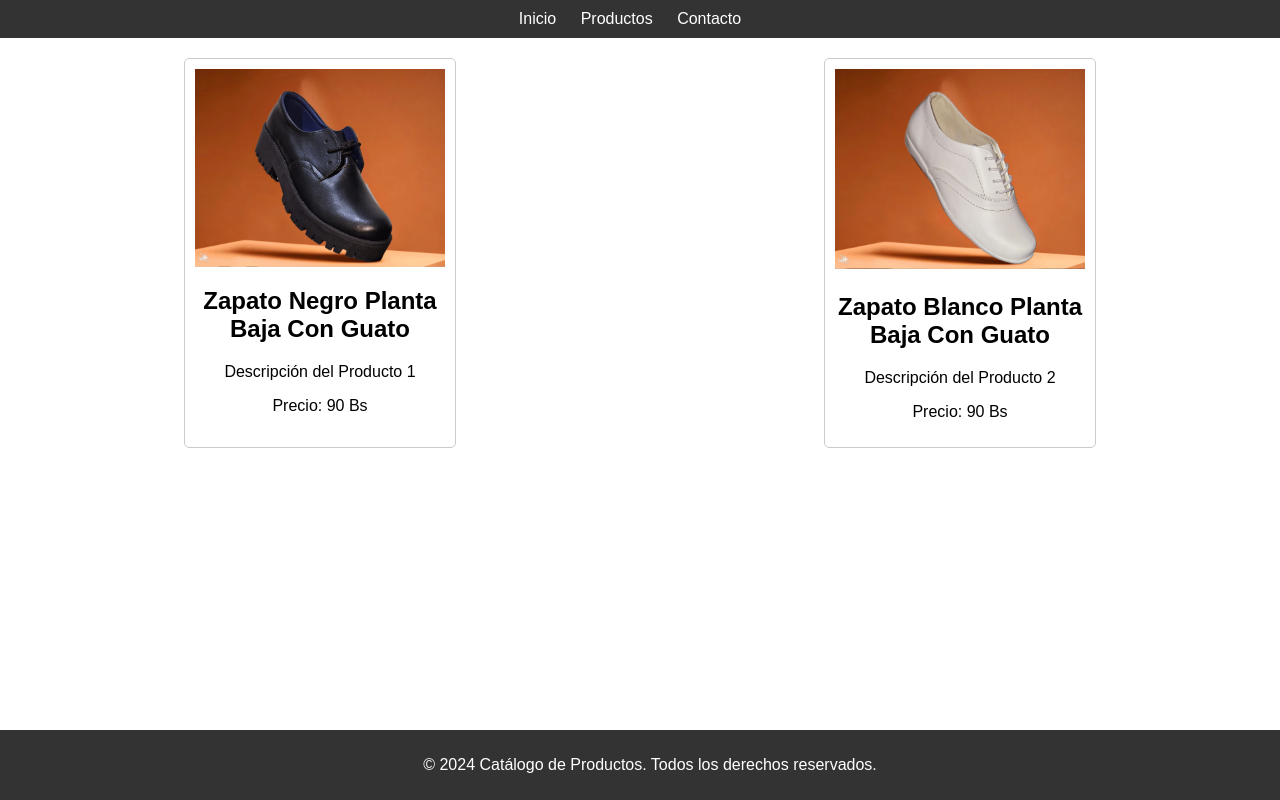
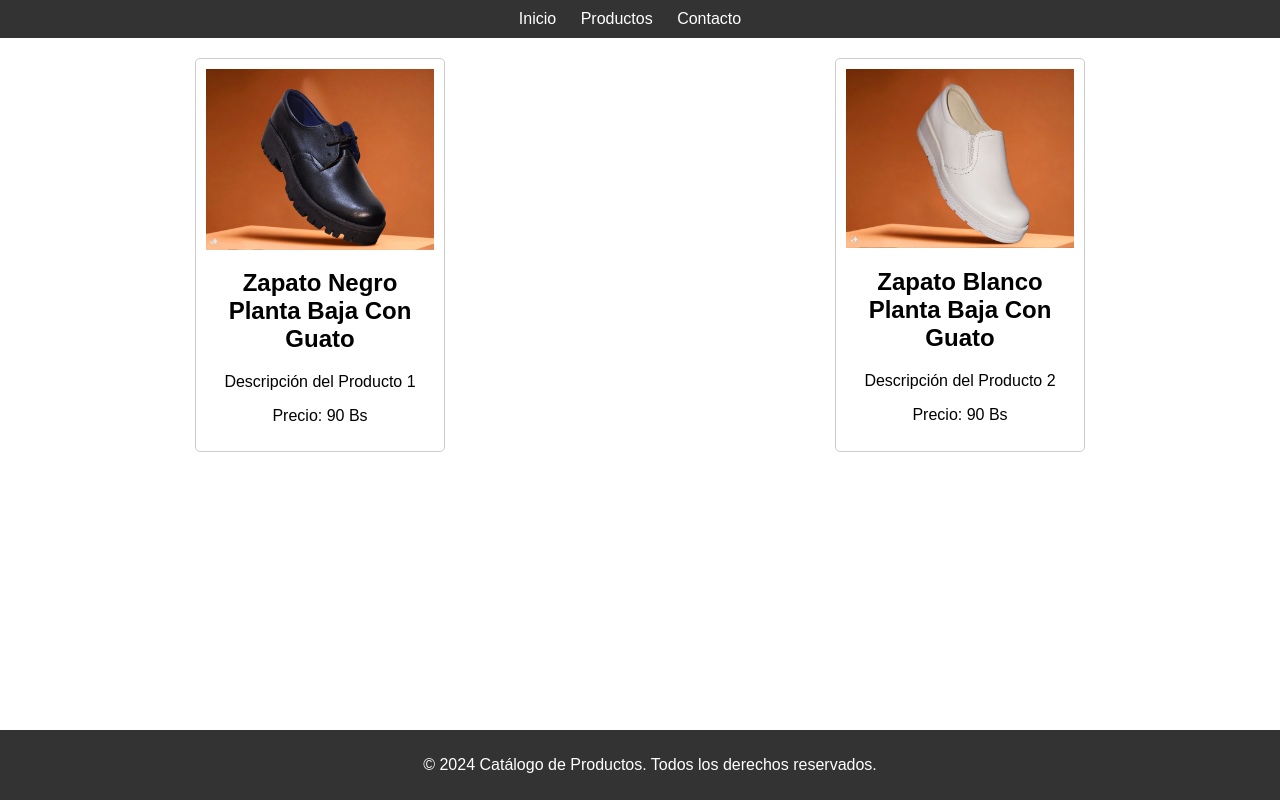
Before and after one commit to DilandCastellon2360/TerraVel, a plain HTML site: page productos.html in a window 1280 px wide. Drawn offline with Linux system fonts and the light colour scheme.

Commit message:
actualizacion de la pagina

```diff
--- a/java.js
+++ b/java.js
@@ -1,5 +1,8 @@
+var carruseles = document.querySelectorAll('.carrusel');
+
+carruseles.forEach(function(carrusel) {
     var indiceImagenActual = 0;
-var imagenes = document.querySelectorAll('.carrusel-imagen');
+    var imagenes = carrusel.querySelectorAll('.carrusel-imagen');
 
     function cambiarImagen() {
         imagenes[indiceImagenActual].style.display = 'none';
@@ -7,4 +10,5 @@ function cambiarImagen() {
         imagenes[indiceImagenActual].style.display = 'block';
     }
 
-setInterval(cambiarImagen, 5000);
+    setInterval(cambiarImagen, 3000); // Cambia la imagen cada 5 segundos
+});
--- a/productos.html
+++ b/productos.html
@@ -28,12 +28,14 @@
         <p>Precio: 90 Bs</p>
     </div>
     <div class="producto">
-        <img src="img/GB.jpg" alt="Producto 2">
+        <div class="carrusel">
+            <img class="carrusel-imagen" src="img/GB.jpg" alt="Producto 3">
+            <img class="carrusel-imagen" src="img/PAB.jpg" alt="Producto 4">
+        </div>
         <h2>Zapato Blanco Planta Baja Con Guato</h2>
         <p>Descripción del Producto 2</p>
         <p>Precio: 90 Bs</p>
     </div>
-    <!-- Puedes añadir más productos según sea necesario -->
 </div>
 
 <footer class="footer">
--- a/styles.css
+++ b/styles.css
@@ -29,17 +29,22 @@ body {
 .contenido {
     display: flex;
     flex-wrap: wrap;
-    justify-content: space-around; /* Cambiado para mejorar el espaciado */
+    justify-content: space-around;
+    margin-bottom: 50px;
 }
 
+
 .producto {
-    width: 100%; /* Cambiado para ocupar todo el ancho en móviles */
+    width: 100%;
     margin: 20px;
     padding: 10px;
     border: 1px solid #ccc;
     border-radius: 5px;
     text-align: center;
+    box-sizing: border-box;
+    margin: 20px auto;
 }
+
 
 .producto img {
     max-width: 100%;
```
Lines whose indentation alone changed are shown as unchanged.
